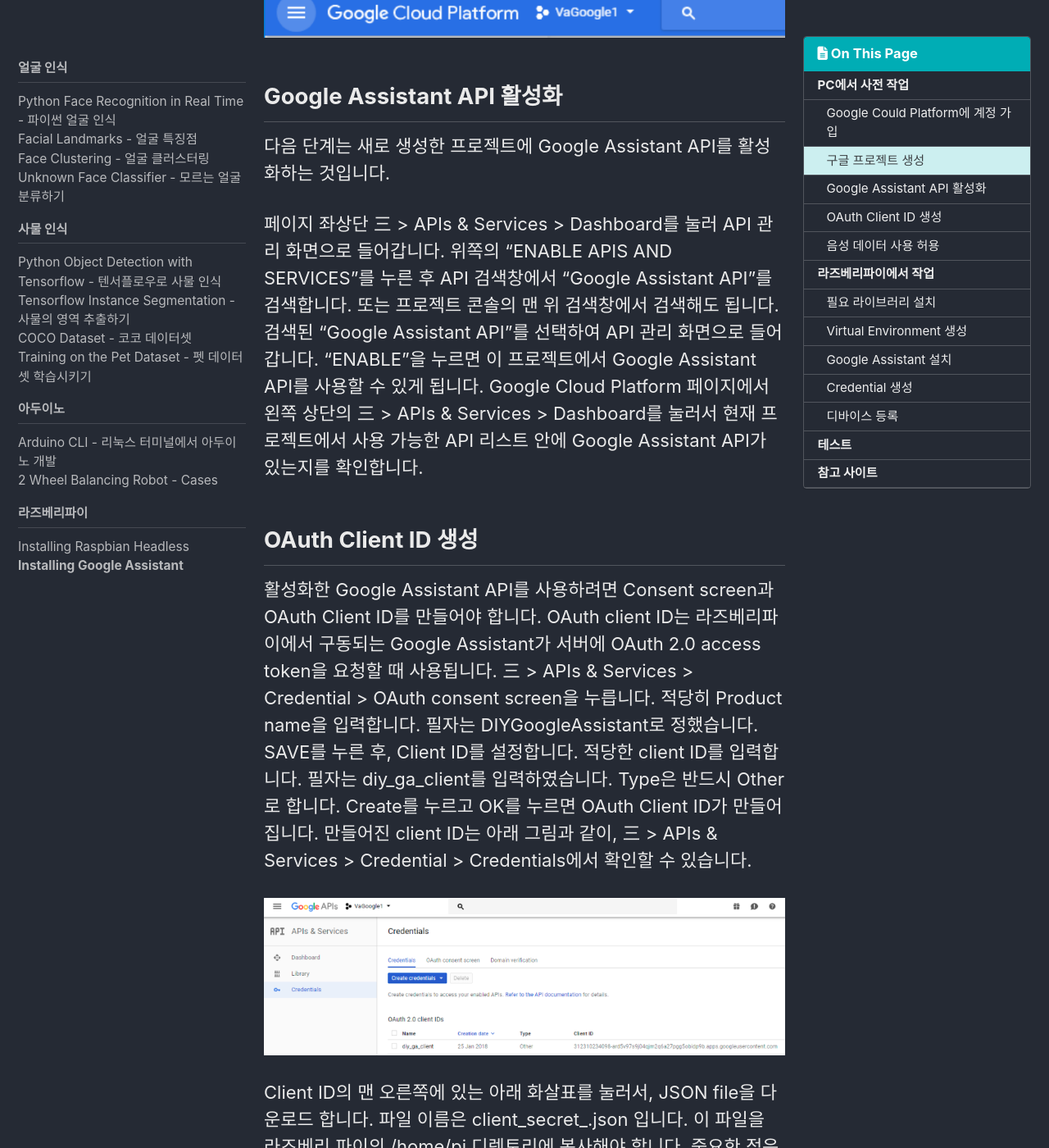
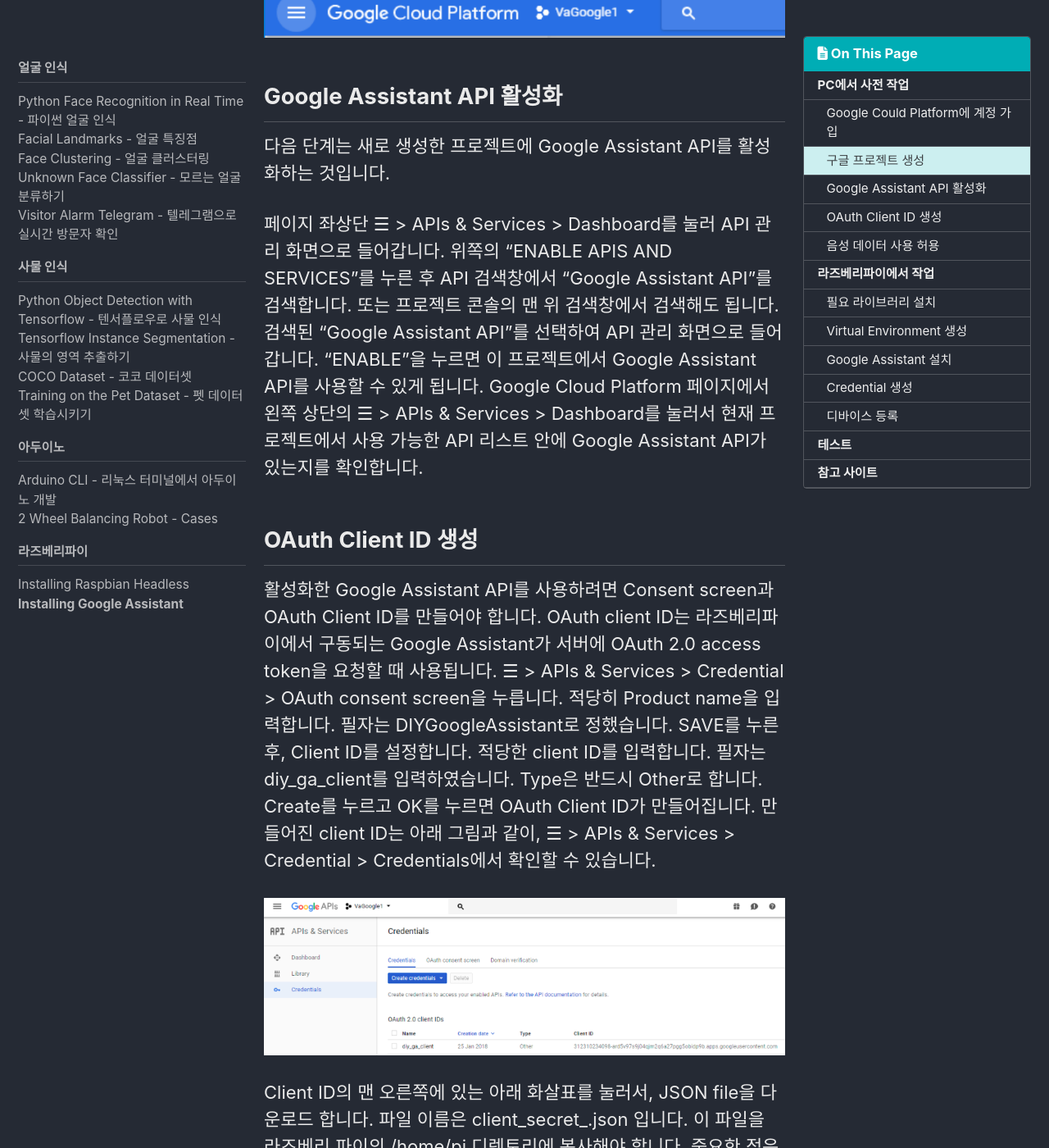
Before and after one commit to ukayzm/ukayzm.github.io, a Jekyll site: the page built from _posts/2018-05-04-installing-google-assistant.md, in a window 1280 px wide and 1400 px high, scrolled down 1640 px. Shown: the whole window at 82% size. Built offline with Jekyll 4.4.1, drawn with Linux system fonts in a browser that asks for light colours; cached includes are drawn as plain includes; nearby versions of some CDN libraries; part of the change alters nothing that is shown.

Commit message:
visitor alarm telegram
visitor alarm telegram

````diff
--- a/_data/navigation.yml
+++ b/_data/navigation.yml
@@ -24,6 +24,8 @@ docs:
       url: /face-clustering/
     - title: Unknown Face Classifier - 모르는 얼굴 분류하기
       url: /unknown-face-classifier/
+    - title: Visitor Alarm Telegram - 텔레그램으로 실시간 방문자 확인
+      url: /visitor-alarm-telegram/
 
   - title: 사물 인식
     children:
--- a/_posts/2018-05-04-installing-google-assistant.md
+++ b/_posts/2018-05-04-installing-google-assistant.md
@@ -30,12 +30,12 @@ GCP 클라우드를 사용하기 위해서 구글 계정에 가입합니다. 기
 
 다음 단계는 새로 생성한 프로젝트에 Google Assistant API를 활성화하는 것입니다.
 
-페이지 좌상단 三 > APIs & Services > Dashboard를 눌러 API 관리 화면으로 들어갑니다. 위쪽의 “ENABLE APIS AND SERVICES”를 누른 후 API 검색창에서 “Google Assistant API”를 검색합니다. 또는 프로젝트 콘솔의 맨 위 검색창에서 검색해도 됩니다. 검색된 “Google Assistant API”를 선택하여  API 관리 화면으로 들어갑니다. “ENABLE”을 누르면 이 프로젝트에서 Google Assistant API를 사용할 수 있게 됩니다.  Google Cloud Platform 페이지에서 왼쪽 상단의 三 > APIs & Services > Dashboard를 눌러서 현재 프로젝트에서 사용 가능한 API 리스트 안에 Google Assistant API가 있는지를 확인합니다.
+페이지 좌상단 ☰ > APIs & Services > Dashboard를 눌러 API 관리 화면으로 들어갑니다. 위쪽의 “ENABLE APIS AND SERVICES”를 누른 후 API 검색창에서 “Google Assistant API”를 검색합니다. 또는 프로젝트 콘솔의 맨 위 검색창에서 검색해도 됩니다. 검색된 “Google Assistant API”를 선택하여  API 관리 화면으로 들어갑니다. “ENABLE”을 누르면 이 프로젝트에서 Google Assistant API를 사용할 수 있게 됩니다.  Google Cloud Platform 페이지에서 왼쪽 상단의 ☰ > APIs & Services > Dashboard를 눌러서 현재 프로젝트에서 사용 가능한 API 리스트 안에 Google Assistant API가 있는지를 확인합니다.
 
 ## OAuth Client ID 생성
 
 활성화한 Google Assistant API를 사용하려면 Consent screen과 OAuth Client ID를 만들어야 합니다. OAuth client ID는 라즈베리파이에서 구동되는 Google Assistant가 서버에 OAuth 2.0 access token을 요청할 때 사용됩니다.
-三 > APIs & Services > Credential > OAuth consent screen을 누릅니다. 적당히 Product name을 입력합니다. 필자는 DIYGoogleAssistant로 정했습니다. SAVE를 누른 후, Client ID를 설정합니다. 적당한 client ID를 입력합니다. 필자는 diy_ga_client를 입력하였습니다. Type은 반드시 Other로 합니다. Create를 누르고 OK를 누르면 OAuth Client ID가 만들어집니다. 만들어진 client ID는 아래 그림과 같이, 三 > APIs & Services > Credential > Credentials에서 확인할 수 있습니다.
+☰ > APIs & Services > Credential > OAuth consent screen을 누릅니다. 적당히 Product name을 입력합니다. 필자는 DIYGoogleAssistant로 정했습니다. SAVE를 누른 후, Client ID를 설정합니다. 적당한 client ID를 입력합니다. 필자는 diy_ga_client를 입력하였습니다. Type은 반드시 Other로 합니다. Create를 누르고 OK를 누르면 OAuth Client ID가 만들어집니다. 만들어진 client ID는 아래 그림과 같이, ☰ > APIs & Services > Credential > Credentials에서 확인할 수 있습니다.
 
 ![GCP-credentials](/assets/img/posts/GCP-credentials.png)
 
--- /dev/null
+++ b/_posts/2020-09-18-visitor-alarm-telegram.md
@@ -0,0 +1,198 @@
+---
+title:  Visitor Alarm Telegram - 텔레그램으로 실시간 방문자 확인
+tags:   face-recognition
+header:
+  teaser: /assets/img/posts/vat_title.png
+  image: /assets/img/posts/vat_title.png
+date:   2020-09-18 10:00:00 +0900
+sidebar:
+  - nav: docs
+---
+
+이 포스트에서는 [unknown face classifier](/unknown-face-classifier/)를 확장하여, 인식된 얼굴을 스마트폰에 설치된 텔레그램으로 전송하는 기능을 설명합니다. `Unknown face classifier`를 안읽어 보신 분은 먼저 읽어 보시기를 강력히 권고합니다.
+
+소스코드는 [여기](https://github.com/ukayzm/opencv/tree/master/visitor_alarm_telegram)에서 받을 수 있습니다.
+
+# 기능
+
+`Visitor Alarm Telegram`는 다음과 같은 기능을 가집니다.
+
+* 비디오에서 얼굴을 인식 [python-face-recognition](/python-face-recognition/)
+* 인식된 얼굴을 사람 별로 분류. 모르는 사람의 얼굴이라도 비슷한 얼굴끼리 분류 [unknown-face-classifier](/unknown-face-classifier/)
+* 처음 보는 사람이 나타나거나, 알고 있는 사람이 다시 나타나면 텔레그램으로 알림을 보냄
+* 사용자는 자신의 스마트폰에 설치된 텔레그램 앱으로 방문자 알림을 받을 수 있음
+
+# 텔레그램 봇
+
+텔레그램은 사용자가 직접 [Bot](https://core.telegram.org/bots)을 만들 수 있도록 HTTP 기반의 [Telegram Bot API](https://core.telegram.org/bots/api)를 제공합니다. 이를 이용하면 텔레그램 안에서 대화하듯이 Bot에게 명령을 내리고 응답을 받아볼 수 있습니다.
+
+Visitor Alarm Telegram은 [python-telegram-bot](https://github.com/python-telegram-bot/python-telegram-bot) 패키지를 이용하여 만들었습니다.
+
+## 텔레그램 봇 만들기
+
+먼저 `텔레그램 봇`을 만들어야 합니다. 구글에서 ["텔레그램 봇 만들기](https://www.google.com/search?newwindow=1&hl=ko&q=%ED%85%94%EB%A0%88%EA%B7%B8%EB%9E%A8+%EB%B4%87+%EB%A7%8C%EB%93%A4%EA%B8%B0)를 검색하면 `텔레그램 봇`을 만드는 방법에 대해 자세한 설명이 많이 나오기 때문에, 여기에서 따로 설명을 하지는 않겠습니다.
+
+우리가 필요한 것은 텔레그램 봇의 `이름`과 `token` 입니다. 봇의 `이름`은 텔레그램 대화방을 만들 때 사용됩니다. `token`은 `visitor_alarm_telegram.py`를 실행할 때 입력 값으로 사용됩니다.
+
+## 채팅방 만들기
+
+스마트폰에서 텔레그램을 실행시키고, 위에서 만든 텔레그램 봇의 `이름`을 검색하여 채팅방을 만듭니다. 이제부터 이 채팅방에서 `텔레그램 봇`과 통신을 하게 됩니다.
+
+# 실행하기
+
+## 필요 패키지 설치
+
+`Visitor Alarm Telegram`은 `unknown face classifier`에 추가로 다음 패키지를 사용합니다. 아래 명령으로 추가 패키지를 설치하세요.
+
+```bash
+(py3) $ pip install python-telegram-bot --upgrade
+(py3) $ pip install humanize --upgrade
+```
+
+## 실행
+
+`visitor_alarm_telegram.py`에는 아래와 같은 옵션을 줄 수 있습니다. `token` 파라미터는 반드시 들어가야 합니다.
+
+```bash
+(py3) $ python visitor_alarm_telegram.py -h
+usage: visitor_alarm_telegram.py [-h] --token TOKEN [--srcfile SRCFILE]
+                                 [--threshold THRESHOLD] [--sbf SBF]
+                                 [--resize-ratio RESIZE_RATIO]
+                                 [--appearance-interval APPEARANCE_INTERVAL]
+
+optional arguments:
+  -h, --help            show this help message and exit
+  --token TOKEN         Telegram Bot Token
+  --srcfile SRCFILE     Video file to process. If not specified, web cam is
+                        used.
+  --threshold THRESHOLD
+                        threshold of the similarity (default=0.42)
+  --sbf SBF             second between frame processed (default=0.5)
+  --resize-ratio RESIZE_RATIO
+                        resize the frame to process (less time, less accuracy)
+  --appearance-interval APPEARANCE_INTERVAL
+                        alarm interval second between appearance (default=10)
+```
+
+위에서 만든 텔레그램 봇의 `token`을 파라미터로 주어 실행을 시키면 아래와 같이 `Visitor Alarm Telegram`이 실행됩니다. `--srcfile` 파라미터를 주지 않았으므로, 디폴트로 웹캠으로부터 얼굴을 인식합니다.
+
+```bash
+$ python visitor_alarm_telegram.py --token '1234567890:ABCDEFGHIJKLMNOPQRSTUVWXYZABCDEFGHI'
+Visitor Alarm Telegram is started.
+* srcfile = 0 (webcam)
+* resize_ratio = 1.0
+* sbf (second between frame processed) = 0.5
+* similarity threshold = 0.42
+* appearance_interval = 10
+press ^C to stop...
+```
+
+스마트폰의 텔레그램 채팅방에서 `/help`라고 입력했을 때 아래와 같이 응답이 나오면 여기까지 성공적으로 온 것입니다.
+
+![help](/assets/img/posts/vat_help.png)
+
+아래와 같이 PC의 터미널에서 `^C`를 누르면 실행이 종료됩니다.
+
+```bash
+^C2020-09-18 18:37:26,066 - Received signal 2 (SIGINT), stopping...
+Visitor Alarm Telegram is finished.
+```
+
+| Available Commands | Comments |
+|--------------------|----------|
+| /help | show available commands |
+| /settings | show settings |
+| /start | start face classifier |
+| /stop | stop face classifier |
+| /status | show the status of person DB and face classifier |
+| /shot | show the current screen of web cam (or the video) |
+| /rename old_name new_name | change the person's name |
+| /list | list all persons with picture |
+
+# Example Result
+
+Visitor Alarm Telegram을 테스트 하거나 디버깅을 하려면 웹캠 보다는 비디오 파일을 이용하는 것이 편합니다. 여기에서도 비디오 파일을 이용한 테스트 결과를 보여드리겠습니다. 테스트에 사용한 영상은 유튜브에 올려진 영화 '극한직업'의 예고편 파일 입니다.
+
+<iframe width="560" height="315" src="https://www.youtube.com/embed/xM1CIQd_X4c" frameborder="0" allow="accelerometer; autoplay; clipboard-write; encrypted-media; gyroscope; picture-in-picture" allowfullscreen></iframe>
+
+PC에서 아래와 같이 `--srcfile` 파라미터로 다운받은 비디오 파일을 주고 실행합니다. `--token` 파라미터에 여러분이 만든 Telegram bot의 token을 주어야 합니다.
+
+```bash
+$ python visitor_alarm_telegram.py --srcfile ~/Videos/extj.mp4 --token '1234567890:ABCDEFGHIJKLMNOPQRSTUVWXYZABCDEFGHI'
+```
+
+## 시작하기
+
+스마트폰의 텔레그램에서 `/start` 를 입력하면 아래와 같이 `Face classifier`가 시작되고 얼굴 인식을 시작합니다.
+
+![start](/assets/img/posts/vat_start.png)
+
+동시에, PC에서는 아래와 같은 로그가 나옵니다.
+
+```
+2020-09-17 16:42:35,022 - Face classifier is started.
+* srcfile = /home/rostude/Videos/extj.mp4
+* size = 1280x720
+* resize_ratio = 1.0 -> 1280x720
+* frame_rate = 24.000 f/s
+* process every 12 frames
+```
+
+## 처음 보는 사람
+
+`Face classifier`가 인식된 얼굴을 처음 보는 사람으로 분류하면, 텔레그램으로 "person_XX appeared first"라는 문구와 함께 그 사람의 얼굴이 전달됩니다.
+
+![person_first](/assets/img/posts/vat_person_first.png)
+
+PC에서는 아래와 같은 로그가 출력됩니다.
+
+```bash
+2020-09-17 16:42:38,288 - person_01 appeared first
+2020-09-17 16:42:42,224 - person_02 appeared first
+```
+
+## 재 출현한 사람
+
+이전에 출현한 적이 있는 사람이 다시 출현한 경우에는, 텔레그램으로 "person_XX appeared again"라는 문구와 마지막으로 출현했던 시간 정보와 함께 그 사람의 얼굴이 전달됩니다. 이 때, 왼쪽의 얼굴은 이전에 인식되었던 얼굴이고 오른쪽은 현재 인식된 얼굴 입니다.
+
+![person_again](/assets/img/posts/vat_person_again.png)
+
+PC에서는 아래와 같은 로그가 출력됩니다.
+
+```
+2020-09-17 16:43:04,643 - person_02 appeared again in 22 seconds since 2020-09-17 16:42:40
+2020-09-17 16:43:10,124 - person_01 appeared again in 29 seconds since 2020-09-17 16:42:39
+```
+
+## 텔레그램 명령어
+
+![status](/assets/img/posts/vat_status.png)
+
+텔레그램에서 `/status`를 입력하면 현재의 상황을 보여줍니다. 위 그림을 보니, 지금까지 1분 5초 동안 실행하여 131장의 화면을 분석했고 10 명의 사람이 인식되었다는 것을 알 수 있네요.
+
+![rename](/assets/img/posts/vat_rename.png)
+
+인식된 사람의 이름은 `person_XX` 같은 이름을 가집니다. `/rename` 명령으로 다른 이름으로 바꿀 수 있습니다. 위 그림에서는 실제 주인공 이름으로 바꿔 주었습니다.
+
+![list](/assets/img/posts/vat_list.png)
+
+`/list` 명령은 지금까지 인식된 모든 사람의 사진과 이름, 얼굴 수를 보여줍니다. `/rename`으로 바꿔 준 이름이 적용되어 있는 것이 보이시죠?
+
+![shot](/assets/img/posts/vat_shot.png)
+
+`/shot` 명령은 아주 흥미로운데요. 현재 처리 중인 비디오 화면을 보여줍니다. 위 그림은 테스트 영상의 경우이지만, 웹캠이라면 현재 실시간의 화면을 볼 수 있습니다. 웹캠을 설치한 장소를 때때로 감시하는 용도로 사용할 수 있습니다.
+
+![settings](/assets/img/posts/vat_settings.png)
+
+`/settings` 명령은 설정 값을 보여줍니다.
+
+`/stop` 명령은 현재 실행중인 face classifier를 중단합니다.
+
+# Reference
+
+* [Python Face Recognition](/python-face-recognition/)
+* [Python Face Clustering](/face-clustering/)
+* [Source Code - https://github.com/ukayzm/opencv/tree/master/visitor_alarm_telegram](https://github.com/ukayzm/opencv/tree/master/visitor_alarm_telegram)
+* [Telegram Bot](https://core.telegram.org/bots)
+* [Telegram Bot API](https://core.telegram.org/bots/api)
+* [python-telegram-bot](https://github.com/python-telegram-bot/python-telegram-bot)
````
Also changed, not shown: assets/img/posts/vat_help.png (added), assets/img/posts/vat_list.png (added), assets/img/posts/vat_name.png (added), assets/img/posts/vat_person_again.png (added), assets/img/posts/vat_person_first.png (added), assets/img/posts/vat_rename.png (added), assets/img/posts/vat_settings.png (added), assets/img/posts/vat_shot.png (added), assets/img/posts/vat_start.png (added), assets/img/posts/vat_status.png (added), assets/img/posts/vat_stop.png (added), assets/img/posts/vat_title.png (added).
